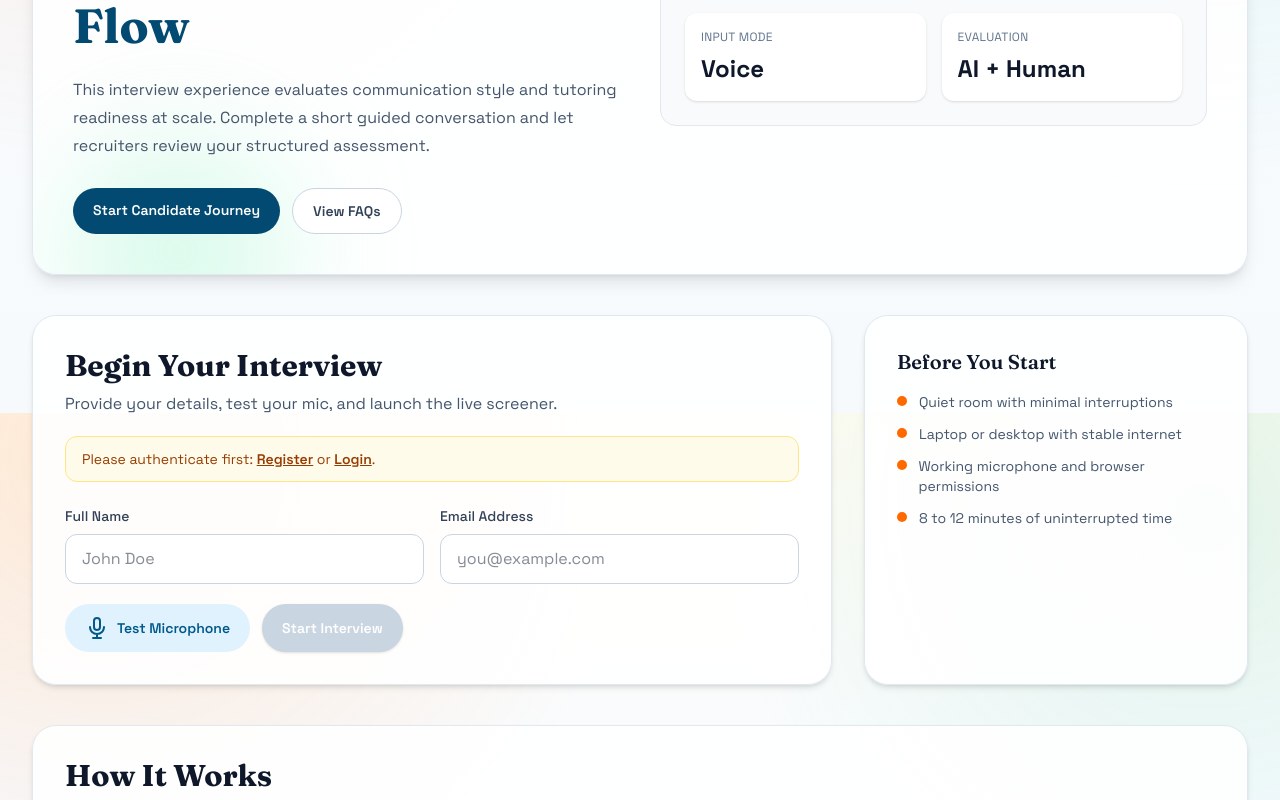
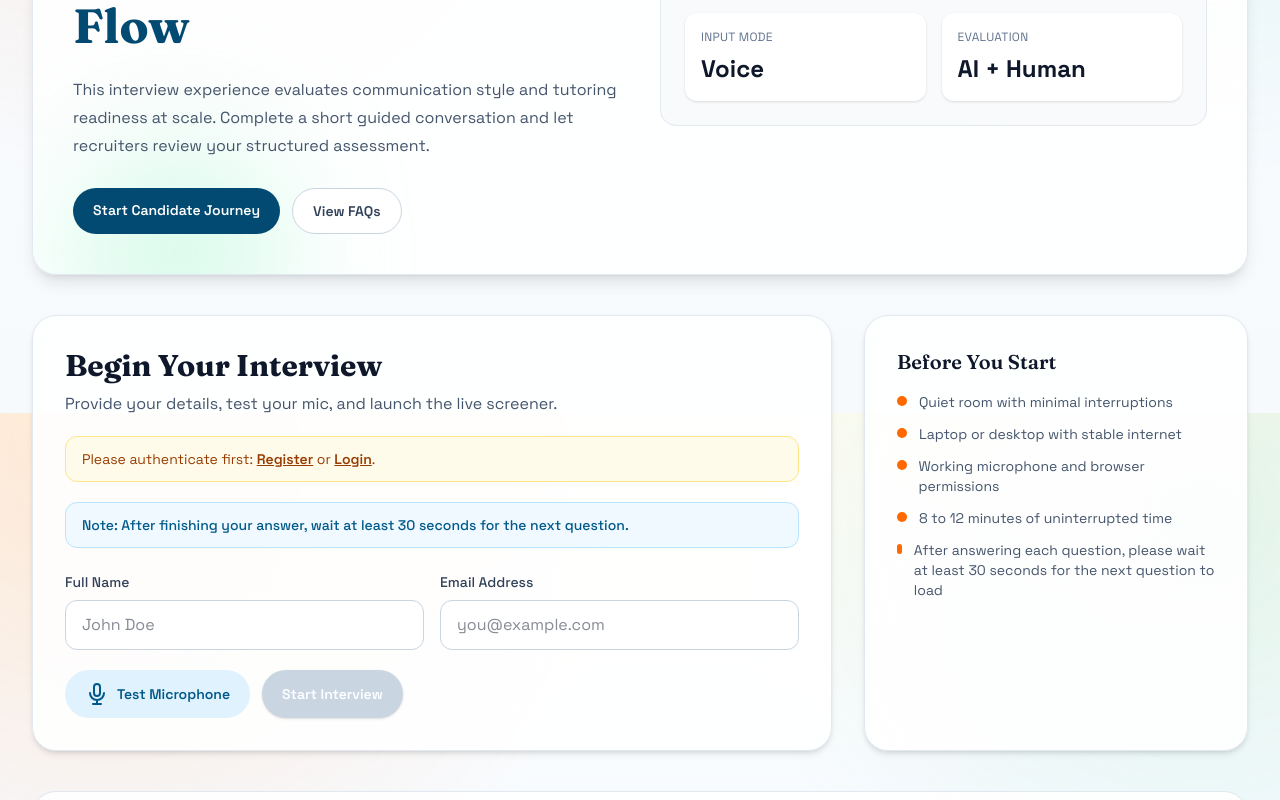
Before and after one commit to Kartikeya-09/ai-tutor-screener, a Next.js app in the folder frontend/: page / in a window 1280 px wide. Shown: the part 387-1187 px from the top of the page. Built offline with nearby package versions, Linux system fonts and the light colour scheme.

Commit message:
feat: add note for waiting time after answering questions in requirements and LandingPage

```diff
--- a/frontend/app/page.js
+++ b/frontend/app/page.js
@@ -35,6 +35,7 @@ const requirements = [
   'Laptop or desktop with stable internet',
   'Working microphone and browser permissions',
   '8 to 12 minutes of uninterrupted time',
+  'After answering each question, please wait at least 30 seconds for the next question to load',
 ];
 
 const steps = [
@@ -198,6 +199,9 @@ export default function LandingPage() {
               Please authenticate first: <Link href="/register" className="font-semibold underline">Register</Link> or <Link href="/login" className="font-semibold underline">Login</Link>.
             </div>
           )}
+          <div className="mt-5 rounded-xl border border-sky-200 bg-sky-50 px-4 py-3 text-sm text-sky-800 font-medium">
+            Note: After finishing your answer, wait at least 30 seconds for the next question.
+          </div>
 
           <form onSubmit={handleStartInterview} className="mt-6 space-y-5">
             <div className="grid gap-4 sm:grid-cols-2">
```
